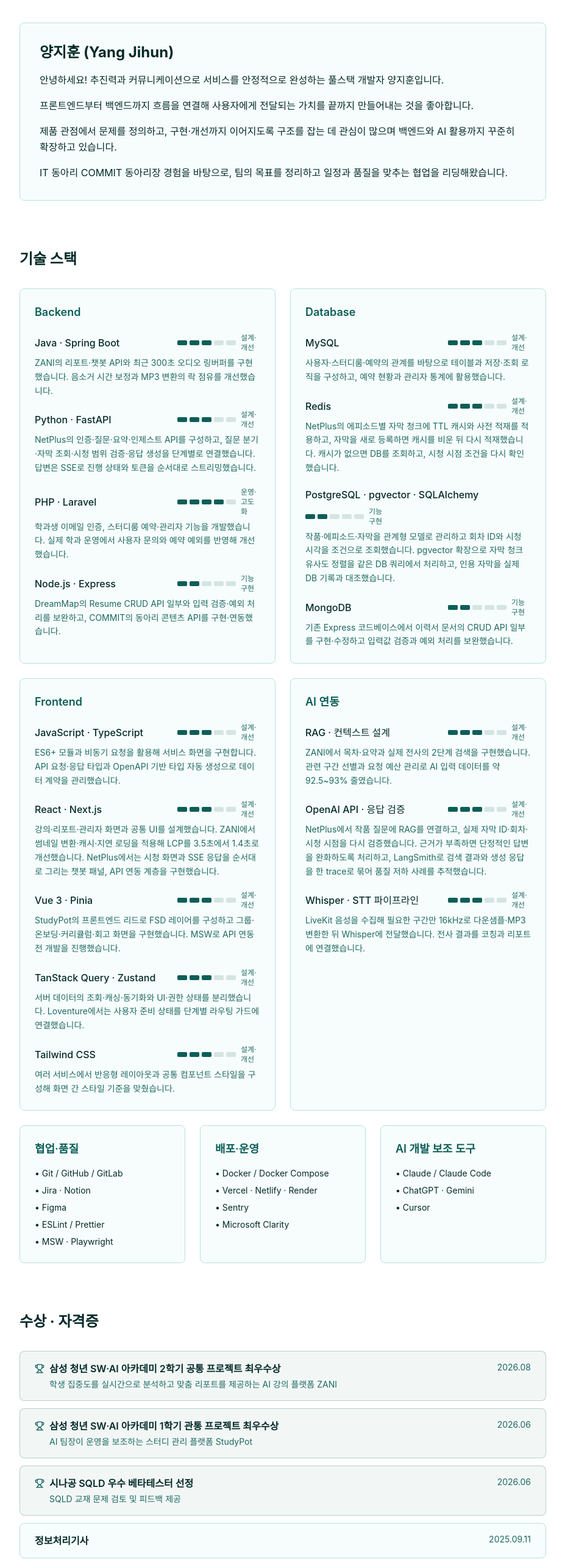
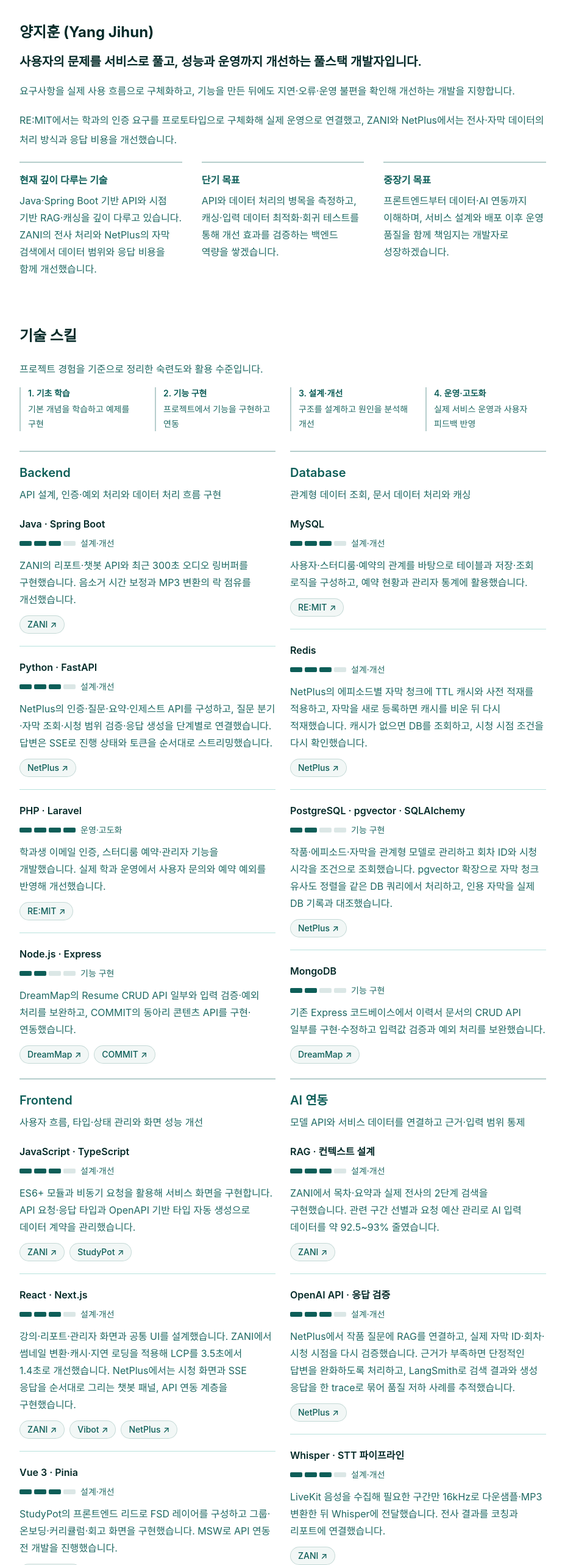
Before and after one commit to yangjihun/portfolio, a Next.js app: page /about in a window 1280 px wide. Shown: the part 180-2746 px from the top of the page at 61% size, without its empty margins (176-1103 px from the left). Built offline with nearby package versions, Linux system fonts and the light colour scheme; no server answers.

Commit message:
design: 카드 길이 축소, 반복 박스 정리, 홈 단순화

```diff
--- a/src/app/about/page.tsx
+++ b/src/app/about/page.tsx
@@ -1,47 +1,18 @@
 'use client';
 
 import { motion } from 'framer-motion';
+import Link from 'next/link';
+import SkillsSection from '@/components/SkillsSection';
+import DeveloperDirection from '@/components/DeveloperDirection';
+import { developerProfile, ssafyEducation } from '@/data/profile';
 import { Trophy } from 'lucide-react';
 import SectionTitle from '@/components/SectionTitle';
 import { projectsByRecency } from '@/data/projects';
-import { skillGroups, toolGroups, LEVEL_LABELS, type Skill } from '@/data/skills';
-
-/** 숙련도 5단계 게이지. 채워지는 칸은 스크롤 진입 시 왼쪽부터 차오른다 */
-function SkillGauge({ level }: { level: Skill['level'] }) {
-  return (
-    <div className="flex shrink-0 items-center gap-2">
-      <div className="flex gap-1" role="img" aria-label={`숙련도 ${level}/5 (${LEVEL_LABELS[level]})`}>
-        {([1, 2, 3, 4, 5] as const).map((n) =>
-          n <= level ? (
-            <motion.span
-              key={n}
-              initial={{ scaleX: 0, opacity: 0 }}
-              whileInView={{ scaleX: 1, opacity: 1 }}
-              viewport={{ once: true }}
-              transition={{ delay: 0.15 + n * 0.06, duration: 0.25 }}
-              style={{ originX: 0 }}
-              className="h-2 w-4 rounded-sm bg-primary"
-            />
-          ) : (
-            <span key={n} className="h-2 w-4 rounded-sm bg-primary/15" />
-          )
-        )}
-      </div>
-      <span className="w-8 text-xs text-muted-foreground">{LEVEL_LABELS[level]}</span>
-    </div>
-  );
-}
+import { toolGroups } from '@/data/skills';
 
 export default function AboutPage() {
   const educations = [
-    {
-      name: '삼성 청년 SW·AI 아카데미(SSAFY) 15기',
-      period: '2026.01 ~ 진행 중',
-      details: [
-        'Java 알고리즘과 Vue.js 기반 웹 풀스택, AI 활용 문제 해결 학습',
-        '팀 프로젝트 수행: AI 강의 플랫폼 ZANI(2학기 최우수상), 스터디 관리 플랫폼 StudyPot(1학기 최우수상)',
-      ],
-    },
+    ssafyEducation,
     {
       name: '가천대 카카오 엔터프라이즈 SW 아카데미 7기',
       period: '2025.09 ~ 2025.12',
@@ -58,20 +29,17 @@ export default function AboutPage() {
   ];
 
   const awards = [
-    {
-      name: '삼성 청년 SW·AI 아카데미 2학기 공통 프로젝트 최우수상',
-      date: '2026.08',
-      note: '학생 집중도를 실시간으로 분석하고 맞춤 리포트를 제공하는 AI 강의 플랫폼 ZANI',
-    },
-    {
-      name: '삼성 청년 SW·AI 아카데미 1학기 관통 프로젝트 최우수상',
-      date: '2026.06',
-      note: 'AI 팀장이 운영을 보조하는 스터디 관리 플랫폼 StudyPot',
-    },
+    ...projectsByRecency.flatMap(project => project.award ? [{
+      name: project.award,
+      date: project.period.split('~').at(-1)?.trim() ?? project.period,
+      note: '삼성 청년 SW·AI 아카데미 · ' + project.title,
+      href: '/projects/' + project.id,
+    }] : []),
     {
       name: '시나공 SQLD 우수 베타테스터 선정',
       date: '2026.06',
-      note: 'SQLD 교재 문제 검토 및 피드백 제공',
+      note: '서브쿼리·그룹 함수·윈도우 함수 문제 검토 및 피드백 12건 전달',
+      href: undefined,
     },
   ];
 
@@ -100,23 +68,13 @@ export default function AboutPage() {
         animate={{ opacity: 1, y: 0 }}
         className="mb-20"
       >
-        <div className="rounded-lg border border-border bg-muted/40 p-8">
-          <h3 className="mb-4 text-2xl font-bold">양지훈 (Yang Jihun)</h3>
-          <div className="space-y-4 leading-relaxed text-foreground">
-            <p>
-              안녕하세요! 추진력과 커뮤니케이션으로 서비스를 안정적으로 완성하는 풀스택 개발자 양지훈입니다.
-            </p>
-            <p>
-              프론트엔드부터 백엔드까지 흐름을 연결해 사용자에게 전달되는 가치를 끝까지 만들어내는 것을 좋아합니다.
-            </p>
-            <p>
-              제품 관점에서 문제를 정의하고, 구현·개선까지 이어지도록 구조를 잡는 데 관심이 많으며 백엔드와 AI 활용까지 꾸준히 확장하고 있습니다.
-            </p>
-            <p>
-              IT 동아리 COMMIT 동아리장 경험을 바탕으로, 팀의 목표를 정리하고 일정과 품질을 맞추는 협업을 리딩해왔습니다.
-            </p>
-          </div>
+        <div>
+          <h2 className="mb-4 text-2xl font-bold">양지훈 (Yang Jihun)</h2>
+          <p className="mb-4 text-xl font-semibold leading-8">{developerProfile.headline}</p>
+          <p className="text-base leading-8 text-muted-foreground">{developerProfile.value}</p>
+          <p className="mt-4 text-base leading-8 text-muted-foreground">RE:MIT에서는 학과의 인증 요구를 프로토타입으로 구체화해 실제 운영으로 연결했고, ZANI와 NetPlus에서는 전사·자막 데이터의 처리 방식과 응답 비용을 개선했습니다.</p>
         </div>
+        <div className="mt-5"><DeveloperDirection /></div>
       </motion.section>
 
       {/* Tech Stack Section */}
@@ -126,41 +84,18 @@ export default function AboutPage() {
         viewport={{ once: true }}
         className="mb-20"
       >
-        <h3 className="mb-8 text-2xl font-bold">기술 스택</h3>
-
-        {/* 주요 스킬: 숙련도 + 활용 수준 */}
-        <div className="mb-6 grid gap-6 md:grid-cols-2">
-          {skillGroups.map((group) => (
-            <div key={group.title} className="rounded-lg border border-border bg-muted/40 p-6">
-              <h4 className="mb-5 text-lg font-semibold text-primary">{group.title}</h4>
-              <ul className="space-y-5">
-                {group.skills.map((skill) => (
-                  <li key={skill.name}>
-                    <div className="flex flex-wrap items-center justify-between gap-2">
-                      <span className="font-medium text-foreground">{skill.name}</span>
-                      <SkillGauge level={skill.level} />
-                    </div>
-                    {skill.usage && (
-                      <p className="mt-1.5 text-sm leading-relaxed text-muted-foreground">
-                        {skill.usage}
-                      </p>
-                    )}
-                  </li>
-                ))}
-              </ul>
-            </div>
-          ))}
-        </div>
+        <h2 id="skills" className="mb-6 scroll-mt-24 text-2xl font-bold">기술 스킬</h2>
+        <SkillsSection />
 
         {/* 보조 도구 */}
-        <div className="grid gap-6 md:grid-cols-3">
+        <div className="mt-6 grid gap-6 md:grid-cols-3">
           {toolGroups.map((group) => (
-            <div key={group.title} className="rounded-lg border border-border bg-muted/40 p-6">
-              <h4 className="mb-4 text-lg font-semibold text-primary">{group.title}</h4>
-              <ul className="space-y-2">
+            <div key={group.title} className="border-t-2 border-primary/30 pt-4">
+              <h4 className="mb-3 text-base font-semibold text-primary">{group.title}</h4>
+              <ul className="list-disc space-y-1.5 pl-4 marker:text-primary/50">
                 {group.items.map((item) => (
                   <li key={item} className="text-sm text-foreground">
-                    • {item}
+                    {item}
                   </li>
                 ))}
               </ul>
@@ -176,19 +111,19 @@ export default function AboutPage() {
         viewport={{ once: true }}
         className="mb-20"
       >
-        <h3 className="mb-8 text-2xl font-bold">수상 · 자격증</h3>
-        <div className="space-y-3">
+        <h2 className="mb-8 text-2xl font-bold">수상 · 자격증</h2>
+        <div className="divide-y divide-border border-y border-border">
           {awards.map((award) => (
             <div
               key={award.name}
-              className="flex items-start justify-between gap-4 rounded-lg border border-primary/25 bg-primary/5 px-6 py-4"
+              className="flex flex-wrap items-start justify-between gap-3 py-5"
             >
               <div>
                 <span className="flex items-start gap-2 font-semibold text-foreground">
                   <Trophy className="mt-1 h-4 w-4 shrink-0 text-primary" aria-hidden />
-                  {award.name}
+                  {award.href ? <Link href={award.href} className="underline-offset-4 hover:underline">{award.name}</Link> : award.name}
                 </span>
-                <p className="mt-1 pl-6 text-sm text-muted-foreground">{award.note}</p>
+                <p className="mt-2 pl-6 text-base leading-7 text-muted-foreground">{award.note}</p>
               </div>
               <span className="shrink-0 text-sm text-muted-foreground">{award.date}</span>
             </div>
@@ -196,7 +131,7 @@ export default function AboutPage() {
           {certificates.map((cert) => (
             <div
               key={cert.name}
-              className="flex items-start justify-between gap-4 rounded-lg border border-border bg-muted/40 px-6 py-4"
+              className="flex flex-wrap items-start justify-between gap-3 py-4"
             >
               <span className="font-semibold text-foreground">{cert.name}</span>
               <span className="shrink-0 text-sm text-muted-foreground">{cert.date}</span>
@@ -212,20 +147,20 @@ export default function AboutPage() {
         viewport={{ once: true }}
         className="mb-20"
       >
-        <h3 className="mb-8 text-2xl font-bold">교육</h3>
-        <div className="space-y-3">
+        <h2 className="mb-8 text-2xl font-bold">교육 · 이력</h2>
+        <div className="divide-y divide-border border-y border-border">
           {educations.map((edu) => (
             <div
               key={edu.name}
-              className="rounded-lg border border-border bg-muted/40 px-6 py-5"
+              className="py-6"
             >
               <div className="flex flex-wrap items-start justify-between gap-2">
                 <span className="font-semibold text-foreground">{edu.name}</span>
                 <span className="shrink-0 text-sm text-muted-foreground">{edu.period}</span>
               </div>
-              <ul className="mt-2 space-y-1">
+              <ul className="mt-4 space-y-3">
                 {edu.details.map((detail) => (
-                  <li key={detail} className="text-sm leading-relaxed text-muted-foreground">
+                  <li key={detail} className="text-base leading-7 text-muted-foreground">
                     • {detail}
                   </li>
                 ))}
@@ -242,7 +177,7 @@ export default function AboutPage() {
         viewport={{ once: true }}
         className="mb-20"
       >
-        <h3 className="mb-8 text-2xl font-bold">프로젝트 타임라인</h3>
+        <h2 className="mb-8 text-2xl font-bold">프로젝트 타임라인</h2>
         <div className="relative border-l-2 border-primary/30 pl-6 space-y-6">
           {timeline.map((item, index) => (
             <motion.div
@@ -255,7 +190,7 @@ export default function AboutPage() {
             >
               <div className="absolute -left-[33px] top-0 h-4 w-4 rounded-full border-2 border-primary/40 bg-background" />
               <div className="mb-1 text-sm text-muted-foreground">{item.period}</div>
-              <h4 className="mb-2 text-xl font-semibold">{item.name}</h4>
+              <h3 className="mb-2 text-xl font-semibold"><Link href={`/projects/${item.id}`} className="hover:text-primary">{item.name}</Link></h3>
               <p className="mb-2 text-foreground">{item.title}</p>
               <p className="text-sm text-muted-foreground">{item.tech}</p>
             </motion.div>
--- a/src/app/globals.css
+++ b/src/app/globals.css
@@ -26,6 +26,9 @@ body {
   color: rgb(var(--foreground));
   background: rgb(var(--background));
   font-family: -apple-system, BlinkMacSystemFont, "Segoe UI", Roboto, "Helvetica Neue", Arial, sans-serif;
+  /* 한국어는 어절 단위로 줄이 바뀌어야 읽기 흐름이 끊기지 않는다. 긴 영문 토큰만 anywhere로 넘침을 막는다 */
+  word-break: keep-all;
+  overflow-wrap: anywhere;
 }
 
 @layer utilities {
--- a/src/app/page.tsx
+++ b/src/app/page.tsx
@@ -4,33 +4,15 @@ import Link from 'next/link';
 import { motion } from 'framer-motion';
 import FeaturedProjectCard from '@/components/FeaturedProjectCard';
 import SectionTitle from '@/components/SectionTitle';
+import { developerProfile } from '@/data/profile';
 import { featuredProjects } from '@/data/projects';
 import { activities } from '@/data/activities';
 
 export default function HomePage() {
-  const techStack = [
-    // Languages
-    'JavaScript',
-    'TypeScript',
-    'Python',
-    'Java',
-    // Frontend
-    'React',
-    'Next.js',
-    // Backend
-    'Node.js',
-    // Styling
-    'Tailwind CSS',
-    // Tools / Collaboration
-    'Git',
-    'GitHub',
-    'Jira'
-  ];
-
   return (
     <div className="container mx-auto max-w-6xl px-4 py-16">
       {/* Hero Section */}
-      <section className="mb-0 flex min-h-[70vh] flex-col items-center justify-center text-center">
+      <section className="mb-12 flex min-h-[50vh] flex-col items-center justify-center text-center">
         <motion.div
           initial={{ opacity: 0, y: 30 }}
           animate={{ opacity: 1, y: 0 }}
@@ -47,24 +29,9 @@ export default function HomePage() {
           <p className="mb-8 text-xl text-muted-foreground md:text-2xl">
             Fullstack Developer
           </p>
-          <p className="mx-auto mb-12 max-w-2xl text-lg leading-relaxed text-muted-foreground">
-            추진력과 커뮤니케이션으로 서비스를 안정적으로 완성하는 풀스택 개발자입니다.
+          <p className="mx-auto mb-10 max-w-2xl text-xl font-semibold leading-relaxed text-foreground">
+            {developerProfile.headline}
           </p>
-
-
-          <div className="mb-12 flex flex-wrap justify-center gap-3">
-            {techStack.map((tech, index) => (
-              <motion.span
-                key={tech}
-                initial={{ opacity: 0, scale: 0.8 }}
-                animate={{ opacity: 1, scale: 1 }}
-                transition={{ delay: 0.5 + index * 0.05 }}
-                className="rounded-full border border-border bg-muted/60 px-4 py-2 text-sm font-medium text-foreground"
-              >
-                {tech}
-              </motion.span>
-            ))}
-          </div>
 
           <motion.div
             initial={{ opacity: 0 }}
--- /dev/null
+++ b/src/components/DeveloperDirection.tsx
@@ -0,0 +1,20 @@
+import { developerProfile } from '@/data/profile';
+
+export default function DeveloperDirection() {
+  const directions = [
+    { title: '현재 깊이 다루는 기술', description: developerProfile.focus },
+    { title: '단기 목표', description: developerProfile.shortTermGoal },
+    { title: '중장기 목표', description: developerProfile.longTermGoal },
+  ];
+  return (
+    // 세 항목을 각각 박스로 감싸면 다른 카드들과 구분이 안 돼서, 위쪽 선 하나로만 열을 나눈다
+    <dl className="grid gap-8 text-left md:grid-cols-3">
+      {directions.map(direction => (
+        <div key={direction.title} className="border-t-2 border-primary/30 pt-4">
+          <dt className="mb-2 font-semibold text-primary">{direction.title}</dt>
+          <dd className="text-base leading-7 text-muted-foreground">{direction.description}</dd>
+        </div>
+      ))}
+    </dl>
+  );
+}
--- /dev/null
+++ b/src/components/SkillsSection.tsx
@@ -0,0 +1,59 @@
+import Link from 'next/link';
+import { projects } from '@/data/projects';
+import { LEVEL_DESCRIPTIONS, LEVEL_LABELS, skillGroups, type Skill } from '@/data/skills';
+
+function SkillGauge({ skill }: { skill: Skill }) {
+  return (
+    <div className="flex flex-wrap items-center gap-2">
+      <div className="flex gap-1" role="img" aria-label={`${skill.name} 활용 수준 ${skill.level}/4: ${LEVEL_LABELS[skill.level]}`}>
+        {[1, 2, 3, 4].map(step => <span key={step} aria-hidden className={`h-2 w-5 rounded-sm ${step <= skill.level ? 'bg-primary' : 'bg-primary/15'}`} />)}
+      </div>
+      <span className="text-sm text-muted-foreground">{LEVEL_LABELS[skill.level]}</span>
+    </div>
+  );
+}
+
+export default function SkillsSection({ compact = false }: { compact?: boolean }) {
+  return (
+    <div>
+      <p className="mb-4 text-base leading-7 text-muted-foreground">프로젝트 경험을 기준으로 정리한 숙련도와 활용 수준입니다.</p>
+      {compact ? (
+        <p className="mb-6 text-sm leading-6 text-muted-foreground">기초 학습 → 기능 구현 → 설계·개선 → 운영·고도화</p>
+      ) : (
+        <ol className="mb-8 grid gap-x-6 gap-y-4 sm:grid-cols-2 lg:grid-cols-4">
+          {([1, 2, 3, 4] as const).map(level => (
+            <li key={level} className="border-l-2 border-primary/30 pl-3">
+              <p className="mb-1 text-sm font-semibold text-primary">{level}. {LEVEL_LABELS[level]}</p>
+              <p className="text-sm leading-6 text-muted-foreground">{LEVEL_DESCRIPTIONS[level]}</p>
+            </li>
+          ))}
+        </ol>
+      )}
+      <div className="grid items-start gap-6 md:grid-cols-2">
+        {skillGroups.map(group => (
+          <section key={group.id} id={`skills-${group.id}`} aria-labelledby={`skills-${group.id}-heading`} className="scroll-mt-24 border-t-2 border-primary/30 pt-5">
+            <h3 id={`skills-${group.id}-heading`} className="mb-2 text-xl font-semibold text-primary">{group.title}</h3>
+            <p className="mb-5 text-base leading-7 text-muted-foreground">{group.description}</p>
+            <ul className="divide-y divide-border">
+              {(compact ? group.skills.slice(0, 2) : group.skills).map(skill => (
+                <li key={skill.name} className="py-5 first:pt-0 last:pb-0">
+                  <h4 className="mb-2 font-semibold leading-7">{skill.name}</h4>
+                  <SkillGauge skill={skill} />
+                  <p className="mt-3 text-base leading-7 text-muted-foreground">{skill.usage}</p>
+                  <div className="mt-3 flex flex-wrap gap-2" aria-label={`${skill.name} 활용 프로젝트`}>
+                    {skill.projectIds.map(id => {
+                      const project = projects.find(item => item.id === id);
+                      if (!project) return null;
+                      return <Link key={id} href={`/projects/${id}#tech-stack`} className="rounded-full border border-primary/20 bg-primary/5 px-3 py-1 text-sm font-medium text-primary transition-colors hover:bg-primary/10">{project.name}<span aria-hidden className="ml-1">↗</span><span className="sr-only"> 기술 활용 사례</span></Link>;
+                    })}
+                  </div>
+                </li>
+              ))}
+            </ul>
+            {compact && <Link href={`/about#skills-${group.id}`} className="mt-6 inline-flex text-sm font-semibold text-primary underline underline-offset-4">{group.title} 전체 활용 경험 보기</Link>}
+          </section>
+        ))}
+      </div>
+    </div>
+  );
+}
```
Also changed, not shown: src/app/timeline/page.tsx (+4 -4 lines), src/components/FeaturedProjectCard.tsx (+10 -18 lines), src/components/ProjectCard.tsx (+6 -6 lines).
